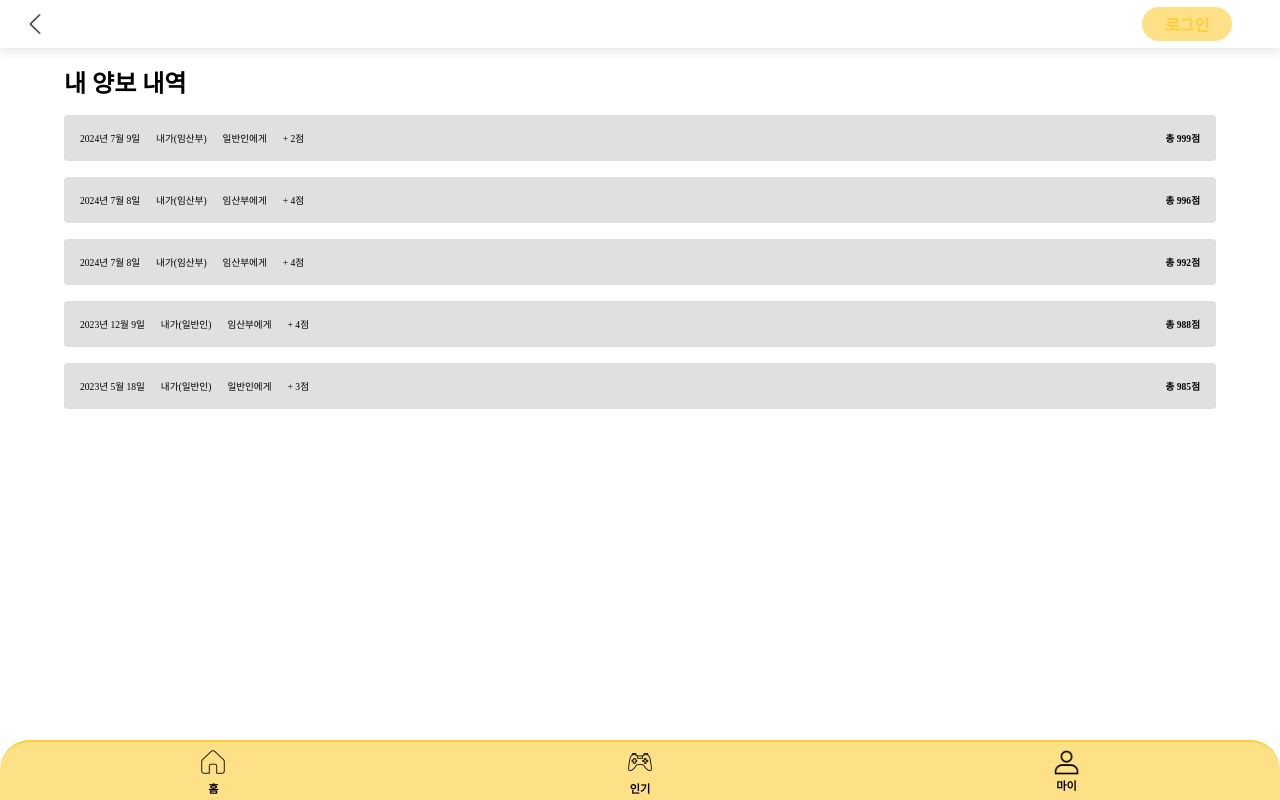
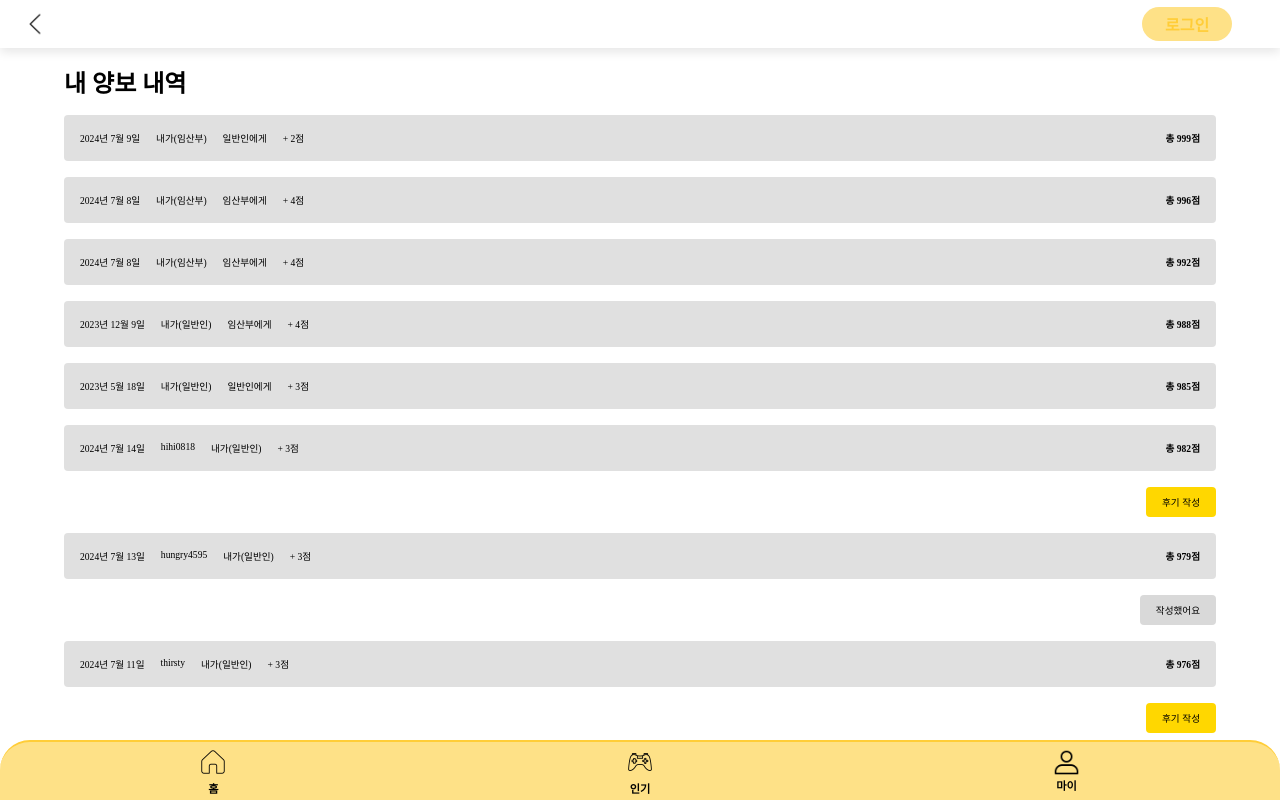
Before and after one commit to Bewheneverwhatiwant/YieldMe, a React (Vite) app in the folder yieldme/: page /yieldhistory in a window 1280 px wide. Shown: the top 800 px of the page. Built offline with nearby package versions, Linux system fonts and the light colour scheme.

Commit message:
[ADD] 리뷰내역 페이지 디자인 추가

```diff
--- a/yieldme/src/pages/mainpage/mypage/yieldhistory.jsx
+++ b/yieldme/src/pages/mainpage/mypage/yieldhistory.jsx
@@ -1,5 +1,6 @@
 import React, { useEffect } from 'react';
 import styled from 'styled-components';
+import { useNavigate } from 'react-router-dom';
 import CustomFont from '../../../Components/Container/CustomFont';
 import CustomColumn from '../../../Components/Container/CustomColumn';
 import CustomRow from '../../../Components/Container/CustomRow';
@@ -29,7 +30,6 @@ const HistoryContainer = styled.div`
   gap: 1rem;
   width: 100%;
   background-color: transparent;
-
 `;
 
 const HistoryItem = styled.div`
@@ -56,7 +56,18 @@ const TotalPointText = styled(PointText)`
   font-weight: bold;
 `;
 
+const ReviewButton = styled.button`
+  background-color: ${props => props.disabled ? '#D9D9D9' : '#FFD700'};
+  border: none;
+  padding: 0.5rem 1rem;
+  border-radius: 4px;
+  cursor: ${props => props.disabled ? 'not-allowed' : 'pointer'};
+  font-size: 0.6rem;
+  color: black;
+`;
+
 const YieldHistory = () => {
+    const navigate = useNavigate();
     const historyData = [
         {
             date: '2024년 7월 9일',
@@ -64,6 +75,7 @@ const YieldHistory = () => {
             to: '일반인에게',
             points: '+ 2점',
             totalPoints: '총 999점',
+            isMe: true,
         },
         {
             date: '2024년 7월 8일',
@@ -71,6 +83,7 @@ const YieldHistory = () => {
             to: '임산부에게',
             points: '+ 4점',
             totalPoints: '총 996점',
+            isMe: true,
         },
         {
             date: '2024년 7월 8일',
@@ -78,6 +91,7 @@ const YieldHistory = () => {
             to: '임산부에게',
             points: '+ 4점',
             totalPoints: '총 992점',
+            isMe: true,
         },
         {
             date: '2023년 12월 9일',
@@ -85,6 +99,7 @@ const YieldHistory = () => {
             to: '임산부에게',
             points: '+ 4점',
             totalPoints: '총 988점',
+            isMe: true,
         },
         {
             date: '2023년 5월 18일',
@@ -92,24 +107,74 @@ const YieldHistory = () => {
             to: '일반인에게',
             points: '+ 3점',
             totalPoints: '총 985점',
-        }
+            isMe: true,
+        },
+        {
+            date: '2024년 7월 14일',
+            from: 'hihi0818',
+            to: '내가(일반인)',
+            points: '+ 3점',
+            totalPoints: '총 982점',
+            isMe: false,
+            isAlready: false,
+        },
+        {
+            date: '2024년 7월 13일',
+            from: 'hungry4595',
+            to: '내가(일반인)',
+            points: '+ 3점',
+            totalPoints: '총 979점',
+            isMe: false,
+            isAlready: true,
+        },
+        {
+            date: '2024년 7월 11일',
+            from: 'thirsty',
+            to: '내가(일반인)',
+            points: '+ 3점',
+            totalPoints: '총 976점',
+            isMe: false,
+            isAlready: false,
+        },
+        {
+            date: '2024년 7월 8일',
+            from: 'gildong',
+            to: '내가(일반인)',
+            points: '+ 3점',
+            totalPoints: '총 973점',
+            isMe: false,
+            isAlready: true,
+        },
+        {
+            date: '2024년 7월 13일',
+            from: 'hungry4595',
+            to: '내가(일반인)',
+            points: '+ 3점',
+            totalPoints: '총 970점',
+            isMe: false,
+            isAlready: true,
+        },
     ];
 
     useEffect(() => {
         window.scrollTo(0, 0);
     }, []);
 
+    const handleReviewClick = () => {
+        navigate('/writereview');
+    };
+
     return (
         <ContainerCenter>
             <PageContainer>
                 <CustomColumn width='90%' alignItems='center' justifyContent='center' gap='1rem'>
-
                     <CustomRow width='100%' alignItems='center' justifyContent='flex-start'>
                         <CustomFont color='black' font='1.5rem' fontWeight='bold'>내 양보 내역</CustomFont>
                     </CustomRow>
 
                     <HistoryContainer>
                         {historyData.map((history, index) => (
+                            <>
                                 <HistoryItem key={index}>
                                     <HistoryDetail>
                                         <PointText>{history.date}</PointText>
@@ -119,6 +184,17 @@ const YieldHistory = () => {
                                     </HistoryDetail>
                                     <TotalPointText>{history.totalPoints}</TotalPointText>
                                 </HistoryItem>
+                                {!history.isMe && (
+                                    <CustomRow width='100%' alignItems='center' justifyContent='flex-end'>
+                                        <ReviewButton
+                                            onClick={handleReviewClick}
+                                            disabled={history.isAlready}
+                                        >
+                                            {history.isAlready ? '작성했어요' : '후기 작성'}
+                                        </ReviewButton>
+                                    </CustomRow>
+                                )}
+                            </>
                         ))}
                     </HistoryContainer>
                 </CustomColumn>
```
Lines whose indentation alone changed are shown as unchanged.
